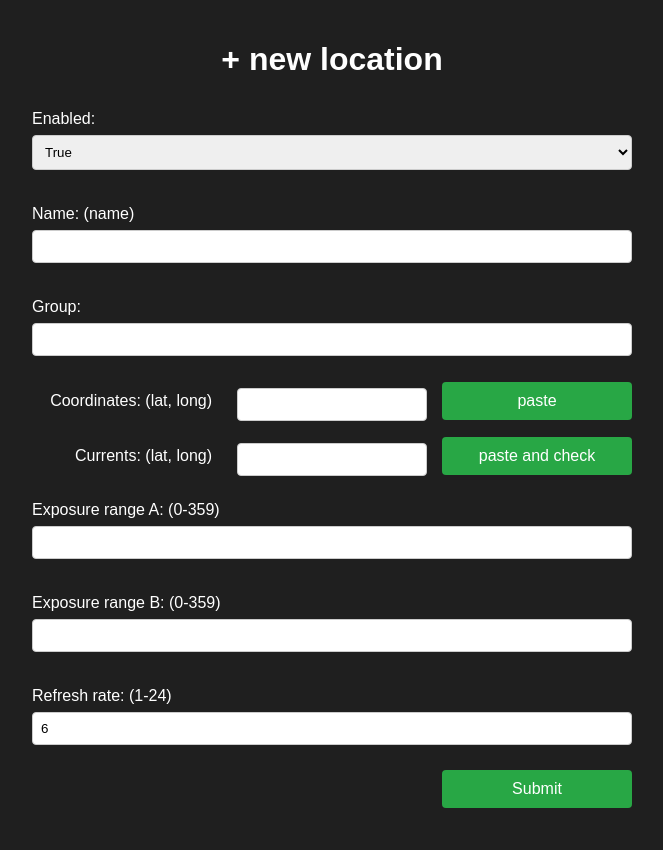
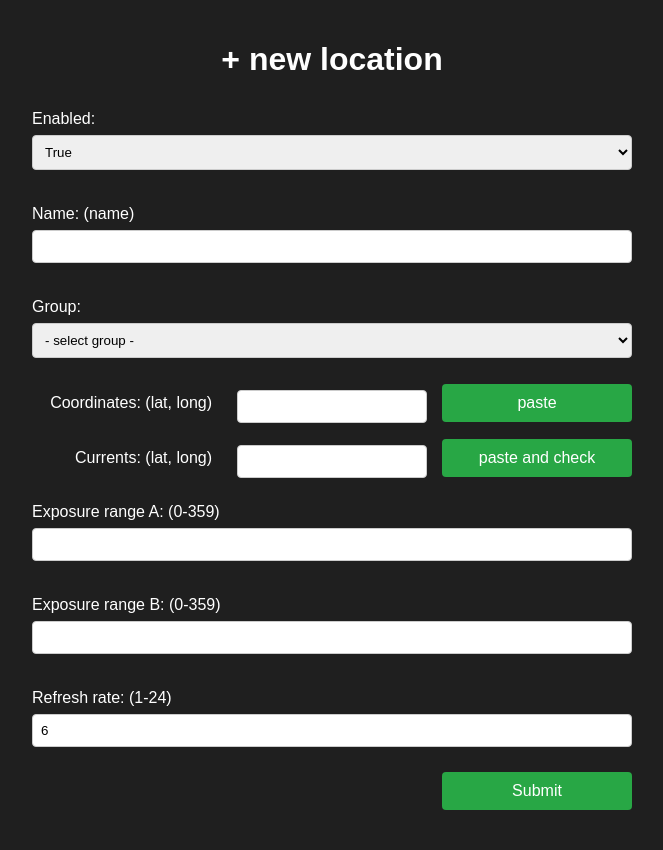
Before and after one commit to aleixcastells/meteo_data, a Flask app: page / in a window 1280 px wide. Shown: the whole page, without its empty margins (308-971 px from the left). Before the commit the page ends 808 px from the top, so only its background shows below. Run offline with Flask 3, Linux system fonts and the light colour scheme; data that the repository does not hold is empty.

Commit message:
Made a dynamic dropdown for selecting location group
When adding a new location now you can choose from a list with the group names.

```diff
--- a/data_handler/mongodb.py
+++ b/data_handler/mongodb.py
@@ -65,13 +65,18 @@ class mongoHandler:
         log("info", f"Using collection: {self.groups_collection.name}")
 
         try:
-            groups_cursor = self.groups_collection.find()
+            # Filter groups to only include those where `group_enabled` is true
+            groups_cursor = self.groups_collection.find({"group_enabled": True})
             groups = list(groups_cursor)
+
             if not groups:
-                log("warning", "No groups found in the collection.")
+                log("warning", "No enabled groups found in the collection.")
+
             else:
-                log("info", f"Found {len(groups)} groups.")
+                log("info", f"Found {len(groups)} enabled groups.")
+
             return groups
+
         except Exception as e:
             log("error", f"An error occurred while fetching groups: {e}")
             return []
--- a/helpers/currents_check.py
+++ b/helpers/currents_check.py
@@ -18,13 +18,13 @@ def currentCheck(saved_data):
         if data["hourly"]["ocean_current_velocity"][0] == None:
             log(
                 "info",
-                "NO DATA. No information about oceanic currents for this location.",
+                f"DATA ERROR. {saved_data['currents']['latitude']}, {saved_data['currents']['longitude']} has no ocean information.",
             )
             return False
         else:
             log(
                 "info",
-                "DATA FOUND. This location is suitable as an ocean data gathering point",
+                f"DATA FOUND. {saved_data['currents']['latitude']}, {saved_data['currents']['longitude']} is suitable as an ocean data gathering point",
             )
             return True
 
--- a/locations_manager.py
+++ b/locations_manager.py
@@ -23,7 +23,8 @@ locations = mongo_handler.get_locations()
 @app.route("/")
 def index():
     log("info", "Opened location input HTML page")
-    return render_template("location_input/index.html")
+    groups = mongo_handler.get_groups()  # Fetch the groups from MongoDB
+    return render_template("location_input/index.html", groups=groups)
 
 
 @app.route("/process_data", methods=["POST"])
--- a/templates/location_input/index.html
+++ b/templates/location_input/index.html
@@ -28,7 +28,12 @@
 
         <div class="form-row-no-button">
             <label for="location_group_input">Group:</label>
-            <input type="text" id="location_group_input" name="location_group_input">
+            <select id="location_group_input" name="location_group_input">
+                <option value="">- select group -</option>
+                {% for group in groups %}
+                <option value="{{ group['group_number'] }}">{{ group['group_name'] }}</option>
+                {% endfor %}
+            </select>
         </div>
 
         <label for="location_coordinates_input">Coordinates: (lat, long)</label>
```
